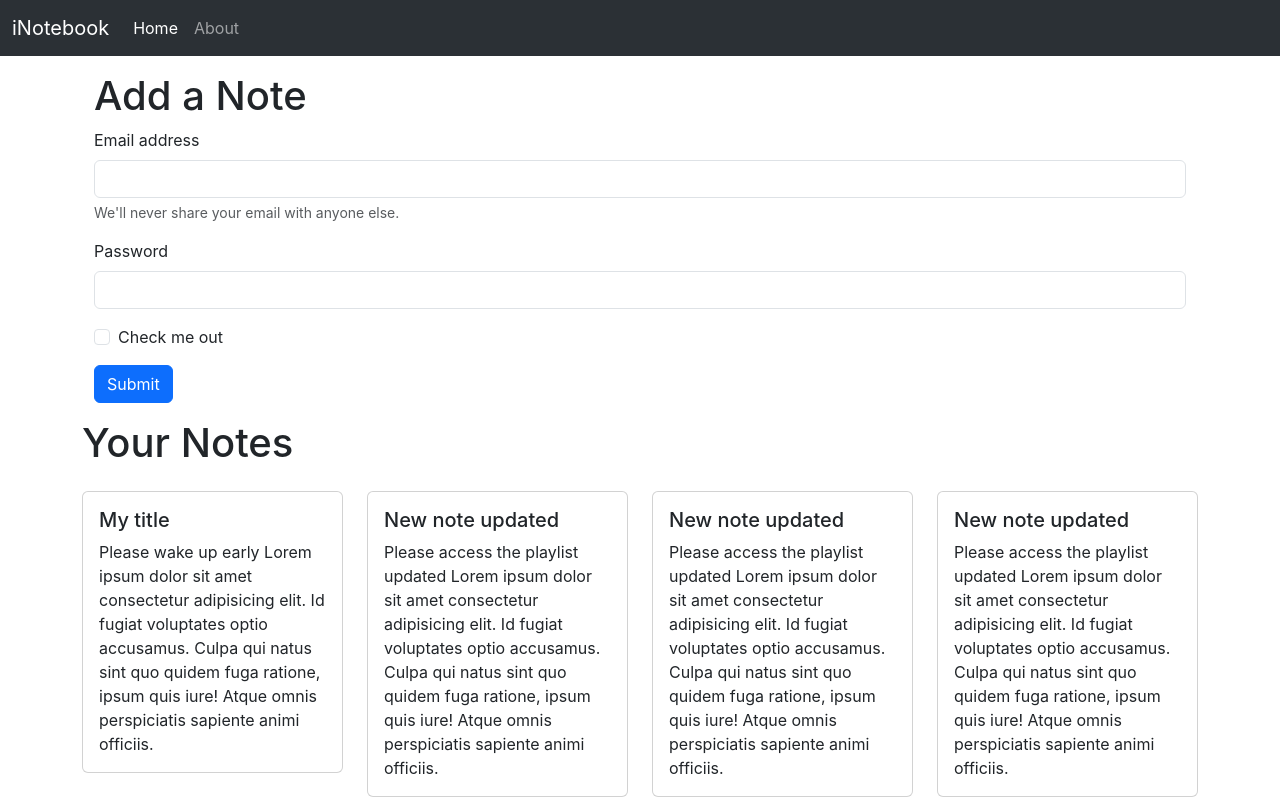
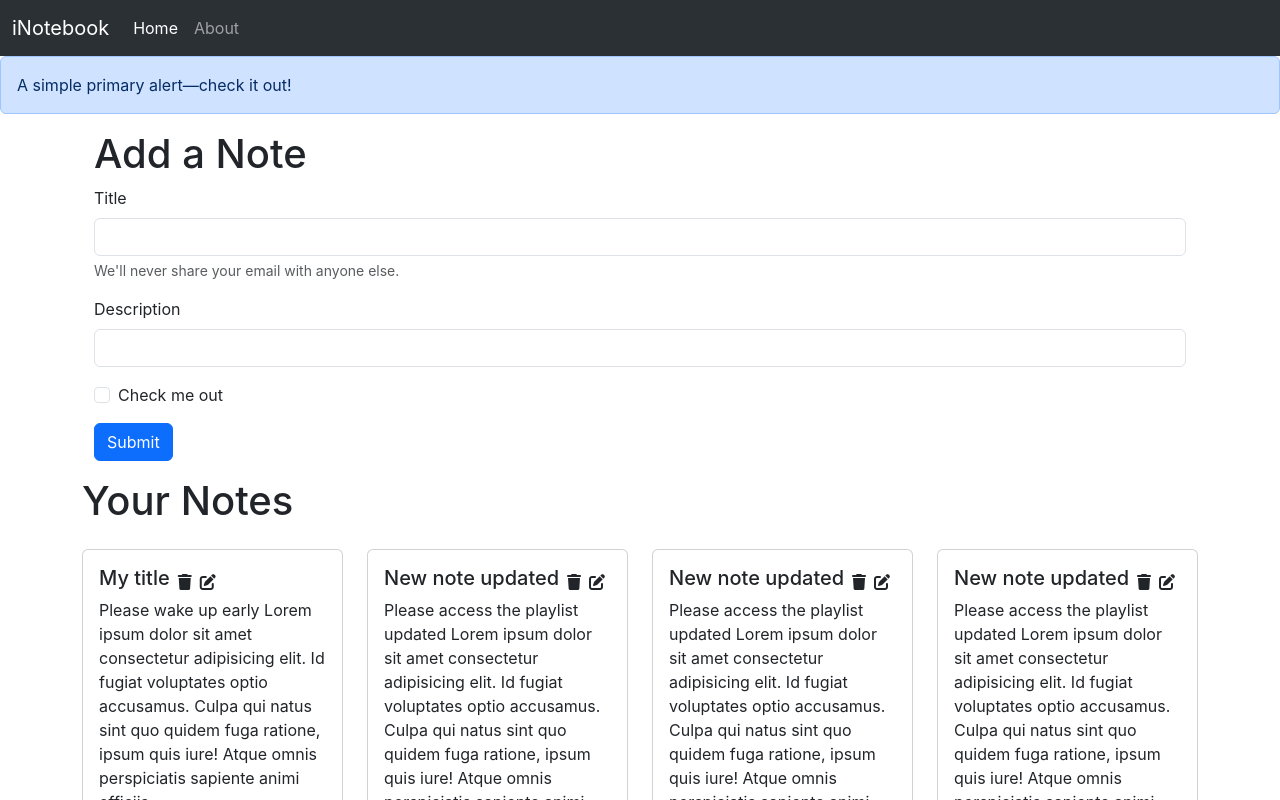
Before and after one commit to shmfaraz15/inotebook, a React (Create React App) app: page / in a window 1280 px wide. Shown: the top 800 px of the page. Built offline with nearby package versions, Linux system fonts and the light colour scheme.

Commit message:
added icons and AddNote component and deleteNote functionality

```diff
--- a/public/index.html
+++ b/public/index.html
@@ -26,7 +26,7 @@
     -->
     <title>React App</title>
     <link href="https://cdn.jsdelivr.net/npm/bootstrap@5.3.0-alpha1/dist/css/bootstrap.min.css" rel="stylesheet" integrity="sha384-GLhlTQ8iRABdZLl6O3oVMWSktQOp6b7In1Zl3/Jr59b6EGGoI1aFkw7cmDA6j6gD" crossorigin="anonymous">
-
+    <script src="https://kit.fontawesome.com/6cd7463bd7.js" crossorigin="anonymous"></script>
   </head>
   <body>
     <noscript>You need to enable JavaScript to run this app.</noscript>
--- a/src/App.js
+++ b/src/App.js
@@ -8,6 +8,7 @@
 import About from './components/About';
 import NavBar from './components/NavBar';
 import NoteState from './context/notes/NoteState';
+import Alert from './components/Alert';
 
 function App() {
   return (
@@ -15,6 +16,7 @@
       <NoteState>
         <Router>
           <NavBar />
+          <Alert />
           <div className="container">
             <Routes>
               <Route path="/" element={<Home />} />
--- /dev/null
+++ b/src/components/AddNote.js
@@ -0,0 +1,41 @@
+import React, { useState } from 'react'
+import { useContext } from 'react'
+import noteContext from '../context/notes/noteContext'
+
+export default function AddNote() {
+    const context = useContext(noteContext)
+    const { addNote } = context
+
+    const [note, setNote] = useState({ title: "", description: "", tag: "deafult" })
+    const clickHandler = (e) => {
+        e.preventDefault();
+        addNote(note.title, note.description, note.tag)
+    }
+
+    const onChange = (e) => {
+        setNote({ ...note, [e.target.name]: e.target.value })
+    }
+    return (
+        <>
+            <div className='container my-3'>
+                <h1>Add a Note</h1>
+                <form>
+                    <div className="mb-3">
+                        <label htmlFor="title" className="form-label">Title</label>
+                        <input type="text" className="form-control" id="title" name="title" aria-describedby="emailHelp" onChange={onChange} />
+                        <div id="emailHelp" className="form-text">We'll never share your email with anyone else.</div>
+                    </div>
+                    <div className="mb-3">
+                        <label htmlFor="description" className="form-label">Description</label>
+                        <input type="text" className="form-control" id="description" name="description" onChange={onChange} />
+                    </div>
+                    <div className="mb-3 form-check">
+                        <input type="checkbox" className="form-check-input" id="exampleCheck1" />
+                        <label className="form-check-label" htmlFor="exampleCheck1">Check me out</label>
+                    </div>
+                    <button type="submit" className="btn btn-primary" onClick={clickHandler}>Submit</button>
+                </form>
+            </div>
+        </>
+    )
+}
--- /dev/null
+++ b/src/components/Alert.js
@@ -0,0 +1,11 @@
+import React from 'react'
+
+export default function Alert() {
+    return (
+        <div>
+            <div className="alert alert-primary" role="alert">
+                A simple primary alert—check it out!
+            </div>
+        </div>
+    )
+}
--- a/src/components/Home.js
+++ b/src/components/Home.js
@@ -6,25 +6,7 @@
 
     return (
         <div>
-            <div className='container my-3'>
-                <h1>Add a Note</h1>
-                <form>
-                    <div className="mb-3">
-                        <label htmlFor="exampleInputEmail1" className="form-label">Email address</label>
-                        <input type="email" className="form-control" id="exampleInputEmail1" aria-describedby="emailHelp" />
-                        <div id="emailHelp" className="form-text">We'll never share your email with anyone else.</div>
-                    </div>
-                    <div className="mb-3">
-                        <label htmlFor="exampleInputPassword1" className="form-label">Password</label>
-                        <input type="password" className="form-control" id="exampleInputPassword1" />
-                    </div>
-                    <div className="mb-3 form-check">
-                        <input type="checkbox" className="form-check-input" id="exampleCheck1" />
-                        <label className="form-check-label" htmlFor="exampleCheck1">Check me out</label>
-                    </div>
-                    <button type="submit" className="btn btn-primary">Submit</button>
-                </form>
-            </div>
+
             <Notes />
         </div>
     )
--- a/src/components/Notes.js
+++ b/src/components/Notes.js
@@ -1,18 +1,22 @@
 import React from 'react'
 import { useContext } from 'react'
 import noteContext from '../context/notes/noteContext'
+import AddNote from './AddNote'
 import NotesItem from './NotesItem'
 export default function Notes() {
 
     const context = useContext(noteContext)
-    const { notes, setNotes } = context
+    const { notes } = context
 
     return (
-        <div className='row my-3'>
-            <h1>Your Notes</h1>
-            {notes.map((note) => {
-                return <NotesItem note={note} />
-            })}
-        </div>
+        <>
+            <AddNote />
+            <div className='row my-3'>
+                <h1>Your Notes</h1>
+                {notes.map((note) => {
+                    return <NotesItem note={note} key={note._id} />
+                })}
+            </div>
+        </>
     )
 }
--- a/src/components/NotesItem.js
+++ b/src/components/NotesItem.js
@@ -1,12 +1,22 @@
 import React from 'react'
+import { useContext } from 'react'
+import noteContext from '../context/notes/noteContext'
 
 export default function NotesItem(props) {
     const { note } = props;
+    const context = useContext(noteContext);
+    const { deleteNote } = context;
     return (
         <div className='col-md-3'>
             <div className="card my-3" >
                 <div className="card-body">
-                    <h5 className="card-title">{note.title}</h5>
+                    <div className="d-flex align-items-center">
+                        <h5 className="card-title">{note.title}</h5>
+                        <i className="fa-solid fa-trash mx-2" onClick={() => {
+                            deleteNote(note._id)
+                        }}></i>
+                        <i className="fa-solid fa-pen-to-square" ></i>
+                    </div>
                     <p className="card-text">{note.description} Lorem ipsum dolor sit amet consectetur adipisicing elit. Id fugiat voluptates optio accusamus. Culpa qui natus sint quo quidem fuga ratione, ipsum quis iure! Atque omnis perspiciatis sapiente animi officiis.</p>
                 </div>
             </div>
--- a/src/context/notes/NoteState.js
+++ b/src/context/notes/NoteState.js
@@ -13,7 +13,7 @@
             "__v": 0
         },
         {
-            "_id": "63cd5a113daa4f5e950611bf",
+            "_id": "63cd5a113daa4f5e95061a1bf",
             "user": "63cd3cfc05a3e97d215903cd",
             "title": "New note updated",
             "description": "Please access the playlist updated",
@@ -22,7 +22,7 @@
             "__v": 0
         },
         {
-            "_id": "63cd5a123daa4f5e950611c1",
+            "_id": "63cd5a123daa4df5e950611c1",
             "user": "63cd3cfc05a3e97d215903cd",
             "title": "New note updated",
             "description": "Please access the playlist updated",
@@ -31,7 +31,7 @@
             "__v": 0
         },
         {
-            "_id": "63cd5a113daa4f5e950611bf",
+            "_id": "63cd5a113daa4f5ee950611bf",
             "user": "63cd3cfc05a3e97d215903cd",
             "title": "New note updated",
             "description": "Please access the playlist updated",
@@ -40,7 +40,7 @@
             "__v": 0
         },
         {
-            "_id": "63cd5a123daa4f5e950611c1",
+            "_id": "63cd5a123daa4fr5e950611c1",
             "user": "63cd3cfc05a3e97d215903cd",
             "title": "New note updated",
             "description": "Please access the playlist updated",
@@ -49,7 +49,7 @@
             "__v": 0
         },
         {
-            "_id": "63cd5a113daa4f5e950611bf",
+            "_id": "63cd5a113d5aa4f5e950611bf",
             "user": "63cd3cfc05a3e97d215903cd",
             "title": "New note updated",
             "description": "Please access the playlist updated",
@@ -58,7 +58,7 @@
             "__v": 0
         },
         {
-            "_id": "63cd5a123daa4f5e950611c1",
+            "_id": "63cd5a123da6a4f5e950611c1",
             "user": "63cd3cfc05a3e97d215903cd",
             "title": "New note updated",
             "description": "Please access the playlist updated",
@@ -69,8 +69,39 @@
     ]
 
     const [notes, setNotes] = useState(notesInitial)
+
+    //add a Note
+    const addNote = (title, description, tag) => {
+        //TODO:API call
+
+        console.log("Adding a new note")
+        const note = {
+            "_id": "63cd5a123da6a4f5e950611c1",
+            "user": "63cd3cfc05a3e97d215903cd",
+            "title": title,
+            "description": description,
+            "tag": tag,
+            "date": "2023-01-22T15:45:22.169Z",
+            "__v": 0
+        }
+        setNotes(notes.concat(note))
+    }
+
+    //delete a note
+    const deleteNote = (id) => {
+        console.log("deleteting the node with id:" + id)
+        const newNotes = notes.filter((note) => {
+            return note._id !== id
+        })
+        setNotes(newNotes)
+    }
+
+    //edit a note
+    const editNote = () => {
+
+    }
     return (
-        <NoteContex.Provider value={{ notes, setNotes }}>
+        <NoteContex.Provider value={{ notes, addNote, deleteNote, editNote }}>
             {props.children}
         </NoteContex.Provider>
     )
--- a/src/index.css
+++ b/src/index.css
@@ -11,3 +11,7 @@
   font-family: source-code-pro, Menlo, Monaco, Consolas, 'Courier New',
     monospace;
 }
+
+i{
+  cursor: pointer;
+}
```
